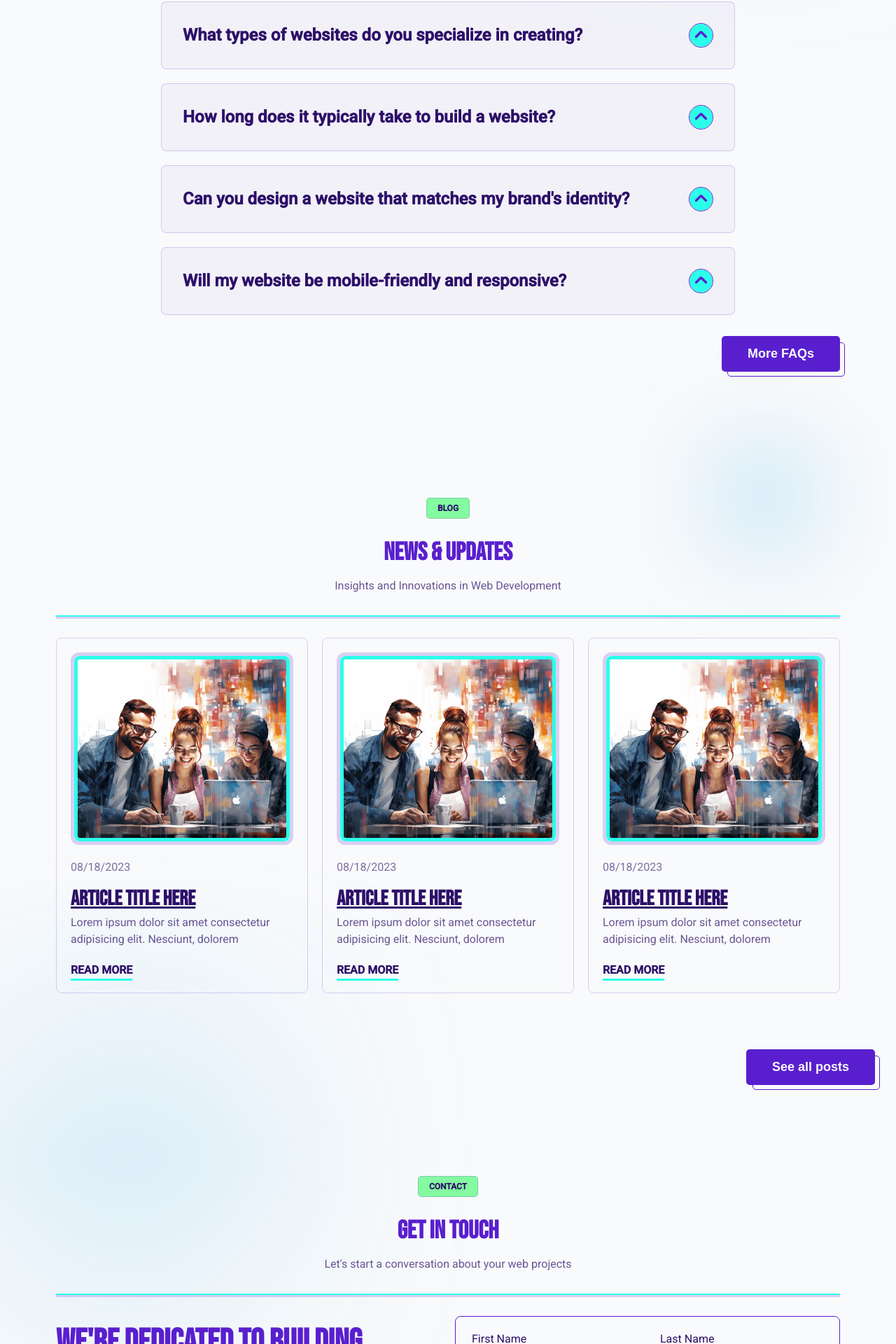
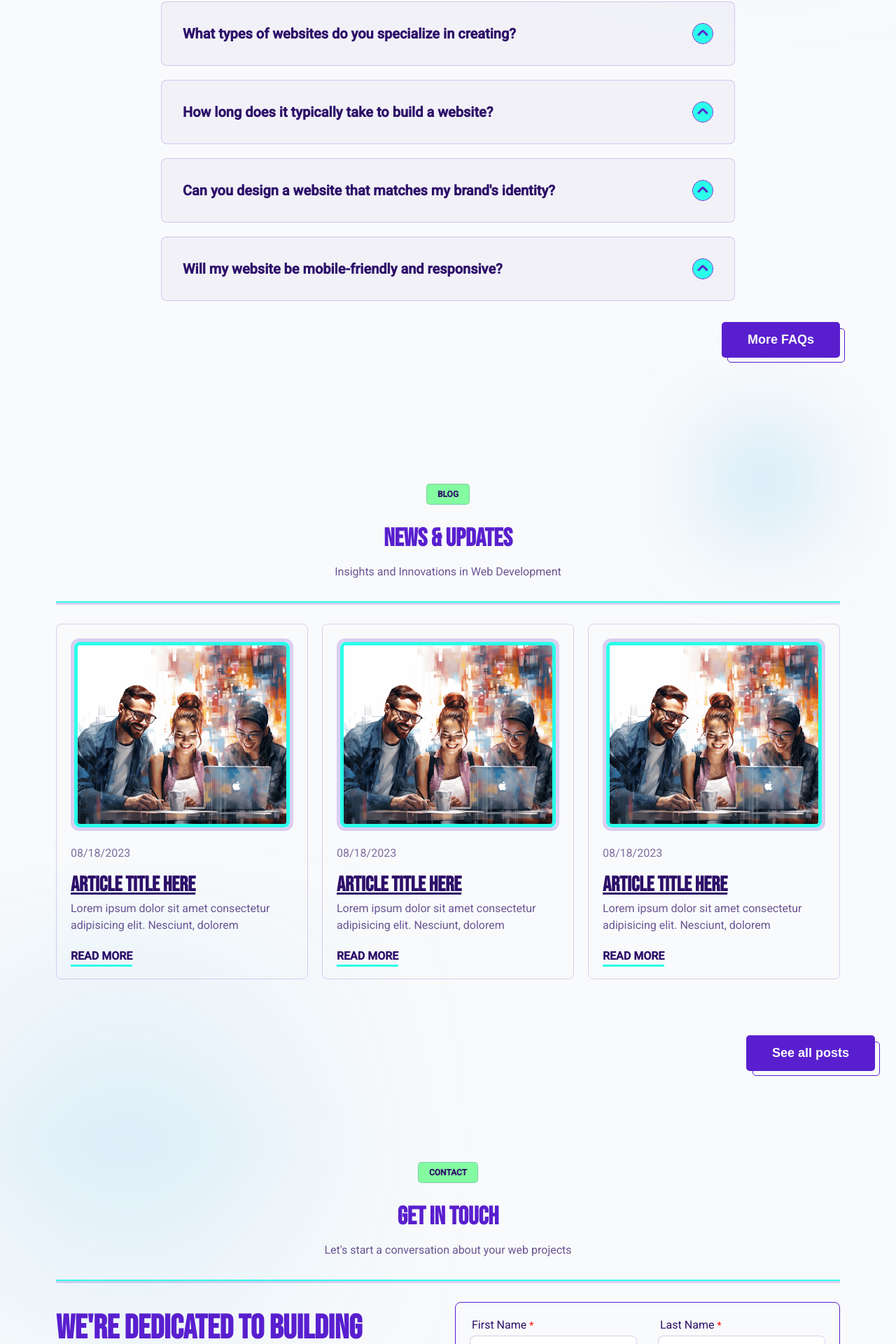
Before and after one commit to ChristianWare/chris-ware-agency, a Next.js app: page / in a window 1280 px wide. Shown: the part 10060-11980 px from the top of the page at 70% size. Built offline with nearby package versions, Linux system fonts and the light colour scheme.

Commit message:
CC  Update

```diff
--- a/src/app/components/CompanyCulture/CompanyCulture.module.css
+++ b/src/app/components/CompanyCulture/CompanyCulture.module.css
@@ -83,28 +83,24 @@
 .img {
   object-fit: contain;
   border-top-left-radius: 200px;
-  border-bottom-right-radius: 6px;
   border: 1px solid var(--primary);
 }
 
 .img2 {
   object-fit: contain;
   border-top-right-radius: 200px;
-  border-bottom-left-radius: 6px;
   border: 1px solid var(--primary);
 }
 
 .img3 {
   object-fit: contain;
   border-bottom-left-radius: 200px;
-  border-top-right-radius: 6px;
   border: 1px solid var(--primary);
 }
 
 .img4 {
   object-fit: contain;
   border-bottom-right-radius: 200px;
-  border-top-left-radius: 6px;
   border: 1px solid var(--primary);
 }
 
--- a/src/app/components/ContactSection/ContactSection.module.css
+++ b/src/app/components/ContactSection/ContactSection.module.css
@@ -113,6 +113,10 @@
   resize: vertical;
 }
 
+.required {
+  color: red !important;
+}
+
 .btnBtnContainer {
   margin-top: 3rem;
 }
--- a/src/app/components/ContactSection/ContactSection.tsx
+++ b/src/app/components/ContactSection/ContactSection.tsx
@@ -21,11 +21,11 @@ const ContactSection = () => {
             <form className={styles.form}>
               <div className={styles.namesContainer}>
                 <div className={styles.labelInputBox}>
-                  <label htmlFor='firstName'>First Name</label>
+                  <label htmlFor='firstName'>First Name <span className={styles.required}>*</span></label>
                   <input id='firstName' type='text' required />
                 </div>
                 <div className={styles.labelInputBox}>
-                  <label htmlFor='lastName'>Last Name</label>
+                  <label htmlFor='lastName'>Last Name <span className={styles.required}>*</span></label>
                   <input id='lastName' type='text' required />
                 </div>
               </div>
@@ -40,7 +40,11 @@ const ContactSection = () => {
                   <input id='companyName' type='text' />
                 </div>
                 <div className={styles.labelInputBox}>
-                  <label htmlFor='message'>Message</label>
+                  <label htmlFor='companyName'>Current Website URL</label>
+                  <input id='companyName' type='text' />
+                </div>
+                <div className={styles.labelInputBox}>
+                  <label htmlFor='message'>Message <span className={styles.required}>*</span></label>
                   <span>No solicitations, please.</span>
                   <textarea id='message' />
                 </div>
--- a/src/app/components/Faq/Faq.module.css
+++ b/src/app/components/Faq/Faq.module.css
@@ -75,8 +75,8 @@
 .arrowFlip {
   border-radius: 50%;
   border: 1px solid var(--primary);
-  width: 35px;
-  height: 35px;
+  width: 30px;
+  height: 30px;
   transition: all 0.4s ease-in-out;
 }
 
@@ -87,7 +87,7 @@
 
 .question {
   font-family: var(--roboto);
-  font-size: 2.4rem;
+  font-size: 2rem;
   text-decoration: none;
   line-height: 120%;
   hyphens: auto;
```
Also changed, not shown: src/app/components/CompanyCulture/CompanyCulture.tsx (+0 -20 lines).
